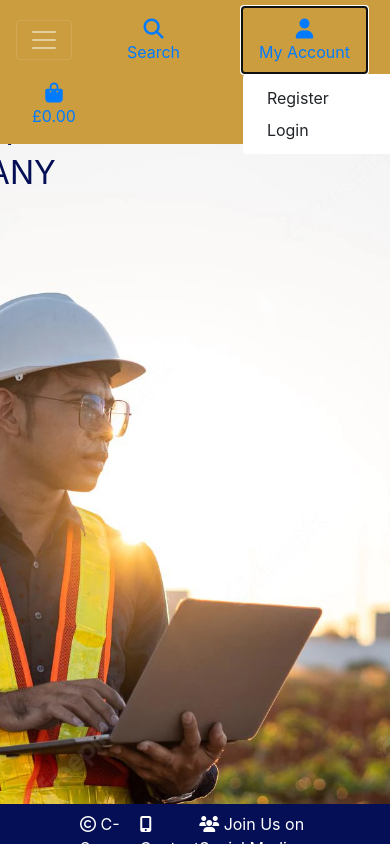
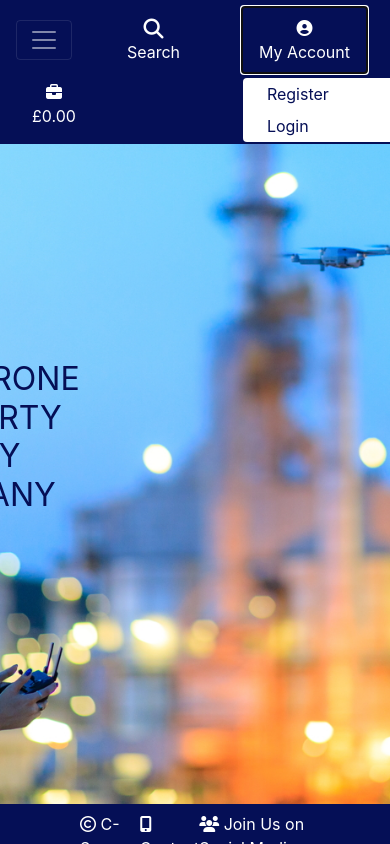
Before and after one commit to RicardoIT-Web/c-soars_ltd, a Django app: page / in a window 390 px wide, after a click on "My Account". Run offline with Django 3.2, Linux system fonts and the light colour scheme; some libraries are stand-ins or nearby versions.

Commit message:
make some adjustments to base.css for navbar styling in phone setting

```diff
--- a/static/css/base.css
+++ b/static/css/base.css
@@ -35,15 +35,32 @@
     background: #050f56
 }
 
+#account-options {
+    margin-top: 6px;
+}
+
 .services {
     color: #050f56;
     text-align: center;
     font-weight: bold;
+    margin: 0 150px 0 50px;
 }
 
 #our-services-link {
     color: #050f56;
     font-weight: 600;
+}
+
+#civil-engineering-link {
+    color: #050f56;
+}
+
+#external-fire-risk-link {
+    color: #050f56;
+}
+
+#domestic-commercial-link {
+    color: #050f56;
 }
 
 .collapse {
@@ -118,7 +135,7 @@
 
 /* mobile phone styling */
 .phoneheader {
-    background-color: #050f56;
+    background-color: #cb9d3f;
 }
 
 /* -------------------------------- Media Queries */
@@ -144,3 +161,60 @@
         padding-top: 164px;
     }
 }
+
+/* Mobile navbar styling on 991px and less */
+@media (max-width: 991px) {
+    body {
+        background: url('/media/drone_pilot4.jpg') no-repeat center center;
+        background-size: cover;
+        /* background-size: contain; */
+        height: 100vh;
+    }
+
+    .navbar {
+        background-color: #050f56;
+    }
+
+    #mobile-search {
+        color: white;
+    }
+
+    #user-options {
+        color: white;
+    }
+
+    #briefcase {
+        color: white;
+    }
+
+    .services {
+        color: white;
+        text-align: inherit;
+    }
+
+    #civil-engineering-link {
+        color: white;
+    }
+
+    #external-fire-risk-link {
+        color: white;
+    }
+
+    #domestic-commercial-link {
+        color: white;
+    }
+
+    .collapse {
+        height: 150px;
+    }
+
+    .dropdown-menu.show {
+        margin-top: 8px;
+        width: 50%;
+        padding: 0;
+    }
+
+    .dropdown-item {
+        color: #050f56;
+    }
+}
--- a/templates/base.html
+++ b/templates/base.html
@@ -77,7 +77,7 @@
                                 <p class="my-0">My Account</p>
                             </div>
                         </a>
-                        <div class="dropdown-menu border-0" aria-labelledby="user-options">
+                        <div id="account-options" class="dropdown-menu border-0" aria-labelledby="user-options">
                             {% if request.user.is_authenticated %}
                                 {% if request.user.is_superuser %}
                                     <a href="" class="dropdown-item">Services</a>
--- a/templates/includes/mainnav.html
+++ b/templates/includes/mainnav.html
@@ -1,11 +1,11 @@
-<div class="collapse navbar-collapse" id="mainnav">
-    <p class="services navbar-nav mr-5 w-auto mx-auto">Our Services</p>
-    <ul class="navbar-nav w-auto mx-auto">
+<div class="collapse navbar-collapse" id="main-nav">
+    <p class="services navbar-nav w-auto">Our Services</p>
+    <ul class="navbar-nav w-auto">
         <li class="nav-item dropdown">
-            <a class="nav-link mr-5" href="#" id="our-services-link" data-toggle="dropdown" aria-haspopup="true" aria-expanded="false">
+            <a class="nav-link mr-5" href="#" id="civil-engineering-link" data-toggle="dropdown" aria-haspopup="true" aria-expanded="false">
                 Civil Engineering Structures
             </a>
-            <div class="dropdown-menu border-0" aria-labelledby="our-services-link">
+            <div class="dropdown-menu border-0" aria-labelledby="civil-engineering-link">
                 <a href="" class="dropdown-item">Drone Survey with Photos</a>
                 <a href="" class="dropdown-item">Drone Survey with Video & Photos</a>
                 <a href="" class="dropdown-item">Drone Survey with Videos & Photos with Thermal Imaging</a>
@@ -14,10 +14,10 @@
             </div>
         </li>
         <li class="nav-item dropdown">
-            <a class="nav-link mr-5" href="#" id="our-services-link" data-toggle="dropdown" aria-haspopup="true" aria-expanded="false">
+            <a class="nav-link mr-5" href="#" id="external-fire-risk-link" data-toggle="dropdown" aria-haspopup="true" aria-expanded="false">
                 External Fire Risk Inspections
             </a>
-            <div class="dropdown-menu border-0" aria-labelledby="our-services-link">
+            <div class="dropdown-menu border-0" aria-labelledby="external-fire-risk-link">
                 <a href="" class="dropdown-item">Drone Survey with Photos</a>
                 <a href="" class="dropdown-item ">Drone Survey with Video & Photos</a>
                 <a href="" class="dropdown-item ">Drone Survey with Videos & Photos with Thermal Imaging</a>
@@ -26,10 +26,10 @@
             </div>
         </li>
         <li class="nav-item dropdown">
-            <a class="nav-link mr-5" href="#" id="our-services-link" data-toggle="dropdown" aria-haspopup="true" aria-expanded="false">
+            <a class="nav-link mr-5" href="#" id="domestic-commercial-link" data-toggle="dropdown" aria-haspopup="true" aria-expanded="false">
                 Domestic & Commercial Surveys
             </a>
-            <div class="dropdown-menu border-0" aria-labelledby="our-services-link">
+            <div class="dropdown-menu border-0" aria-labelledby="domestic-commercial-link">
                 <a href="" class="dropdown-item">Chimney & Roof Inspections</a>
                 <a href="" class="dropdown-item ">Roof Inspections All Areas</a>
                 <a href="" class="dropdown-item ">Gutter Inspections & Roof</a>
--- a/templates/includes/phoneheader.html
+++ b/templates/includes/phoneheader.html
@@ -1,5 +1,5 @@
 <li class="list-inline-item">
-    <a class="text-black nav-link d-block d-lg-none" href="#" id="mobile-search" data-toggle="dropdown" aria-haspopup="true" aria-expanded="false">
+    <a class="nav-link d-block d-lg-none" href="#" id="mobile-search" data-toggle="dropdown" aria-haspopup="true" aria-expanded="false">
         <div class="text-center">
             <div><i class="fas fa-search fa-lg"></i></div>
             <p class="my-0">Search</p>
@@ -21,13 +21,13 @@
     </div>
 </li>
 <li class="list-inline-item dropdown">
-    <a class="text-black nav-link d-block d-lg-none" href="#" id="user-options" data-toggle="dropdown" aria-haspopup="true" aria-expanded="false">
+    <a class="nav-link d-block d-lg-none" href="#" id="user-options" data-toggle="dropdown" aria-haspopup="true" aria-expanded="false">
         <div class="text-center">
-            <div><i class="fas fa-user fa-lg"></i></div>
+            <div><i class="fas fa-user-circle"></i></div>
             <p class="my-0">My Account</p>
         </div>
     </a>
-    <div class="dropdown-menu border-0" aria-labelledby="user-options">
+    <div id="account-options" class="dropdown-menu border-0" aria-labelledby="user-options">
         {% if request.user.is_authenticated %}
             {% if request.user.is_superuser %}
                 <a href="{% url 'account_logout' %}" class="dropdown-item">Services</a>
@@ -41,9 +41,9 @@
     </div>
 </li>
 <li class="list-inline-item">
-    <a class="{% if grand_total %}text-primary font-weight-bold{% else %}text-black{% endif %} nav-link d-block d-lg-none" href="">
+    <a class="{% if grand_total %}text-primary font-weight-bold{% else %}text-white{% endif %} nav-link d-block d-lg-none" id="briefcase" href="">
         <div class="text-center">
-            <div><i class="fas fa-shopping-bag fa-lg"></i></div>
+            <div><i class="fas fa-briefcase"></i></i></div>
             <p class="my-0">
                 {% if grand_total %}
                     £{{ grand_total|floatformat:2 }}
```
Lines whose indentation alone changed are shown as unchanged.
